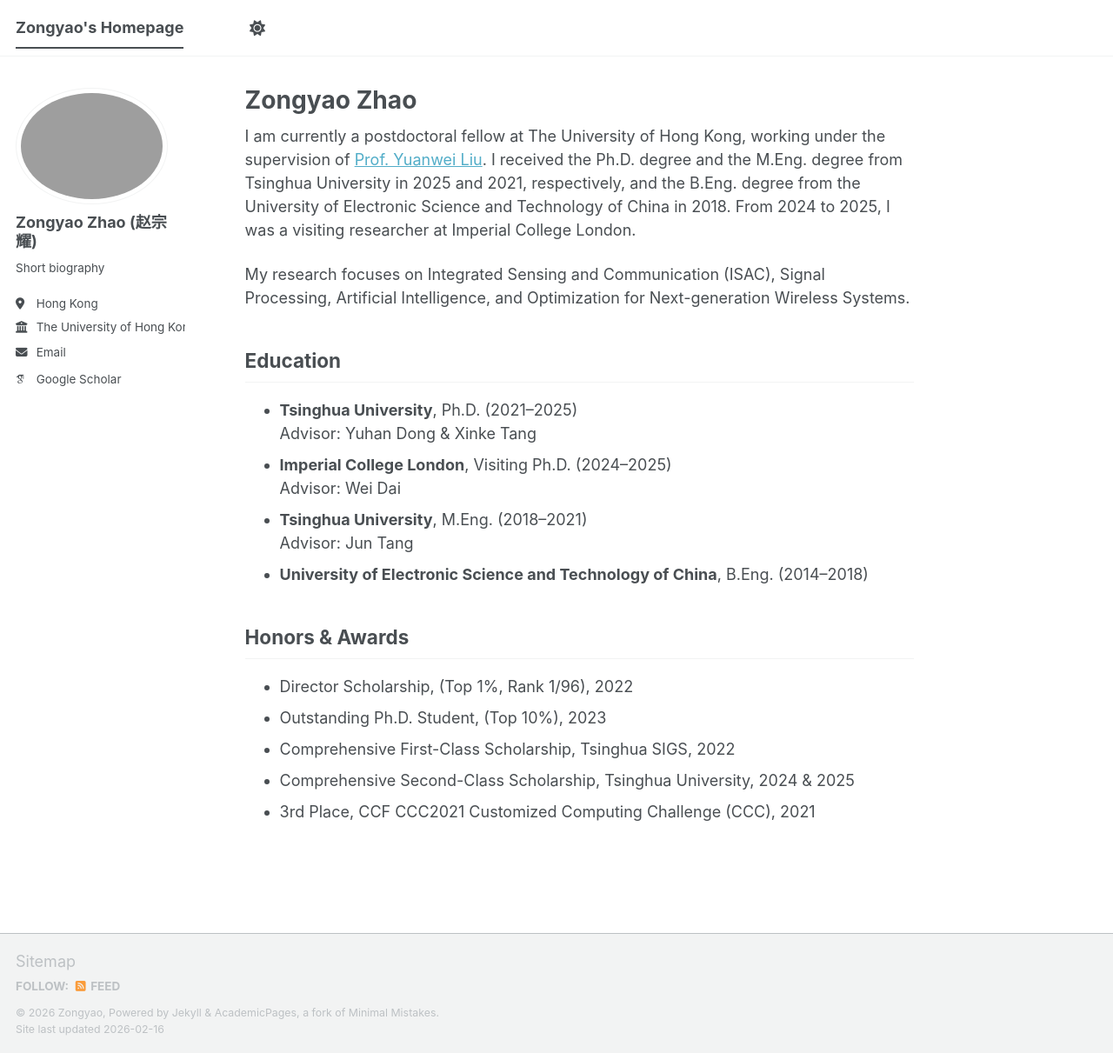
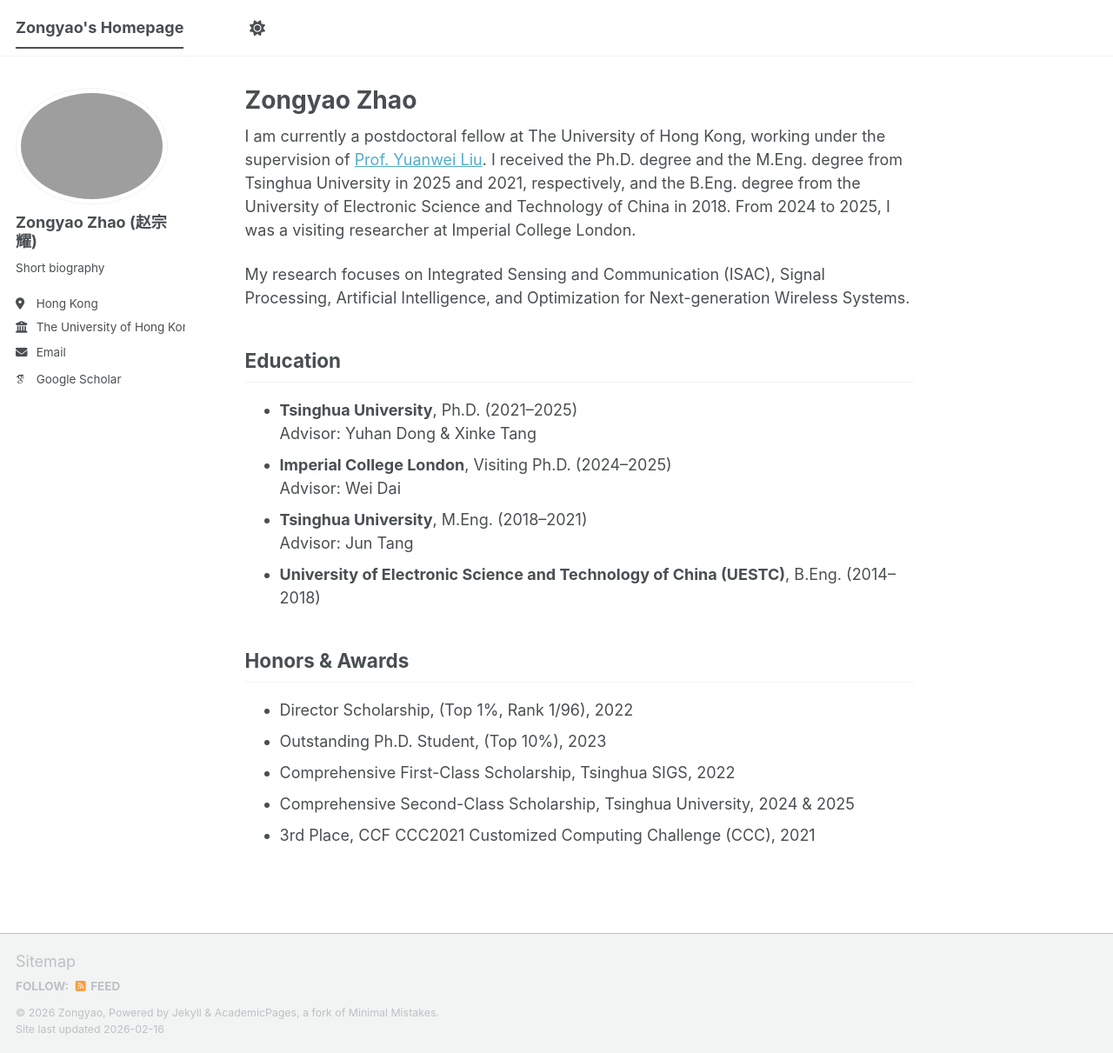
Before and after one commit to ZongyaoZhao/ZongyaoZhao.github.io, a Jekyll site: the page built from _pages/about.md, in a window 1280 px wide and 1211 px high. Shown: the whole window at 87% size. Built offline with Jekyll 4.4.1, drawn with Linux system fonts in a browser that asks for light colours; some web fonts are replaced; a script bundle is joined from its source files by our own code; library files that are not in the unit come from our copies.

Commit message:
更新 about.md

```diff
--- a/_pages/about.md
+++ b/_pages/about.md
@@ -17,7 +17,7 @@
   Advisor: Wei Dai
 - **Tsinghua University**, M.Eng. (2018–2021)
   Advisor: Jun Tang
-- **University of Electronic Science and Technology of China**, B.Eng. (2014–2018)
+- **University of Electronic Science and Technology of China (UESTC)**, B.Eng. (2014–2018)
 
 ## Honors & Awards
 - Director Scholarship, (Top 1%, Rank 1/96), 2022
```
